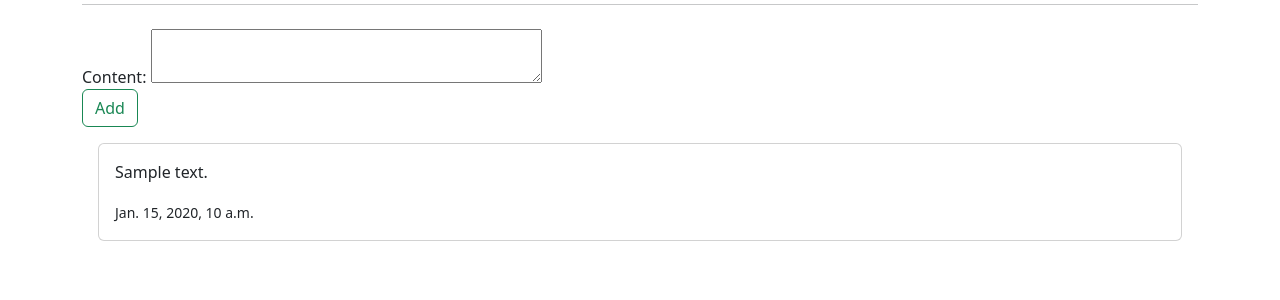
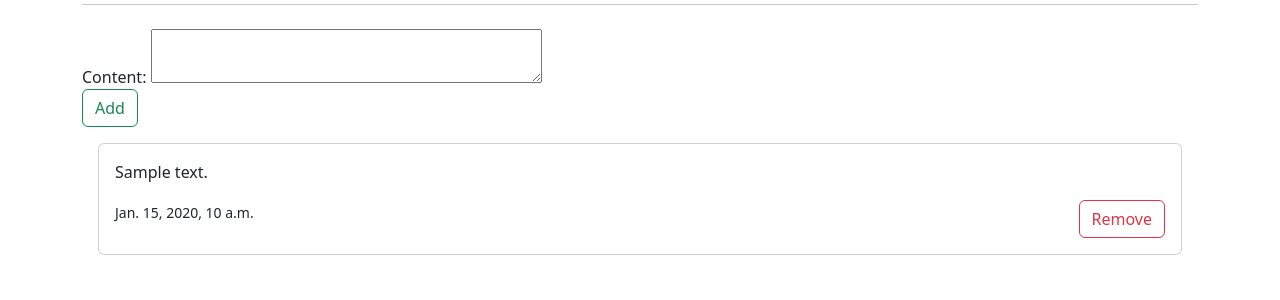
Before and after one commit to vuca1/StudyLoft, a Django app: page /task/1 in a window 1280 px wide. Shown: the part 299-599 px from the top of the page. Run offline with Django 5.2, Linux system fonts and the light colour scheme; a user stored in the database is signed in; tables that the repository leaves empty hold one stand-in row (values such as "Sample post").

Commit message:
Implement remove note functionality: add view, URL routing, and update frontend to handle note removal

```diff
--- a/studyloft/academics/static/academics/script.js
+++ b/studyloft/academics/static/academics/script.js
@@ -1,5 +1,7 @@
 document.addEventListener('DOMContentLoaded', function() {
     document.addEventListener('click', event => {
+
+        console.log("entered click event")
 
         // get clicked element
         const element = event.target;
@@ -31,6 +33,27 @@ document.addEventListener('DOMContentLoaded', function() {
                     element.form.querySelector('[name="content"]').value = result.content;
                 }
             });
+        } else if (element.classList.contains('remove-note')) {
+
+            // prevent from default rerouting
+            event.preventDefault();
+
+            // find neccessary elements
+            const note_id = element.dataset.noteId;
+            const url = `/remove_note/${note_id}`
+
+            fetch(url, {
+                method: "POST",
+                headers: {
+                    "X-CSRFToken": document.querySelector('[name="csrfmiddlewaretoken"]').value
+                }
+            })
+            .then(response => response.json())
+            .then(result => {
+                if (result.success) {
+                    document.querySelector(`#note-${note_id}`).remove();
+                }
+            });
         }
 
     });
--- a/studyloft/academics/templates/academics/includes/note.html
+++ b/studyloft/academics/templates/academics/includes/note.html
@@ -1,6 +1,13 @@
-<div class="card m-3">
+<div class="card m-3" id="note-{{ note.id }}">
     <div class="card-body">
         <p">{{ note.content }}</p>
         <small>{{ note.timestamp }}</small>
+        {% if note.author == request.user %}
+            <button
+                    class="btn btn-outline-danger remove-note float-end"
+                    data-note-id="{{ note.id }}">
+                Remove
+            </button>
+        {% endif %}
     </div>
 </div>
--- a/studyloft/academics/urls.py
+++ b/studyloft/academics/urls.py
@@ -15,5 +15,6 @@ urlpatterns = [
     path("tasks_list", views.tasks_list, name="tasks_list"),
     path("task/<int:task_id>", views.task, name="task"),
     path("remove_task/<int:task_id>", views.remove_task, name="remove_task"),
-    path("add_note/<int:job_id>", views.add_note, name="add_note")
+    path("add_note/<int:job_id>", views.add_note, name="add_note"),
+    path("remove_note/<int:note_id>", views.remove_note, name="remove_note")
 ]
--- a/studyloft/academics/views.py
+++ b/studyloft/academics/views.py
@@ -90,9 +90,6 @@ class NewThesisForm(forms.Form):
     )
 
 
-# TODO: add remove note feature
-
-
 @login_required
 def add_note(request, job_id):
     if request.method == "POST":
@@ -150,6 +147,25 @@ def add_note(request, job_id):
             "success": True,
             "note_html": note_html
         })
+
+
+@login_required
+def remove_note(request, note_id):
+    if request.method == "POST":
+        note = get_object_or_404(
+            Note,
+            id=note_id,
+            author=request.user
+        )
+
+        note.delete()
+        return JsonResponse({
+            "success": True
+        })
+
+    return JsonResponse({
+        "success": False
+    })
 
 
 def index(request):
```
